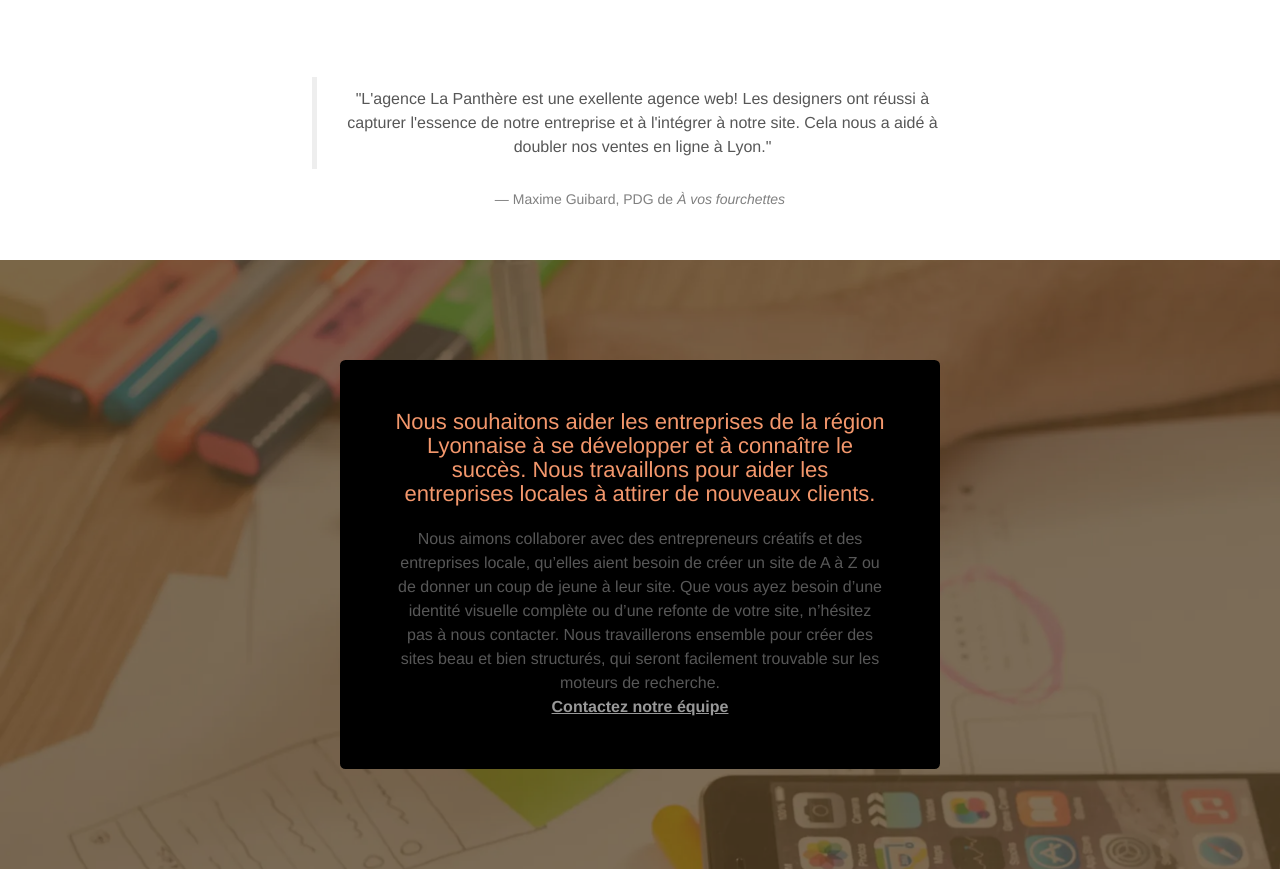
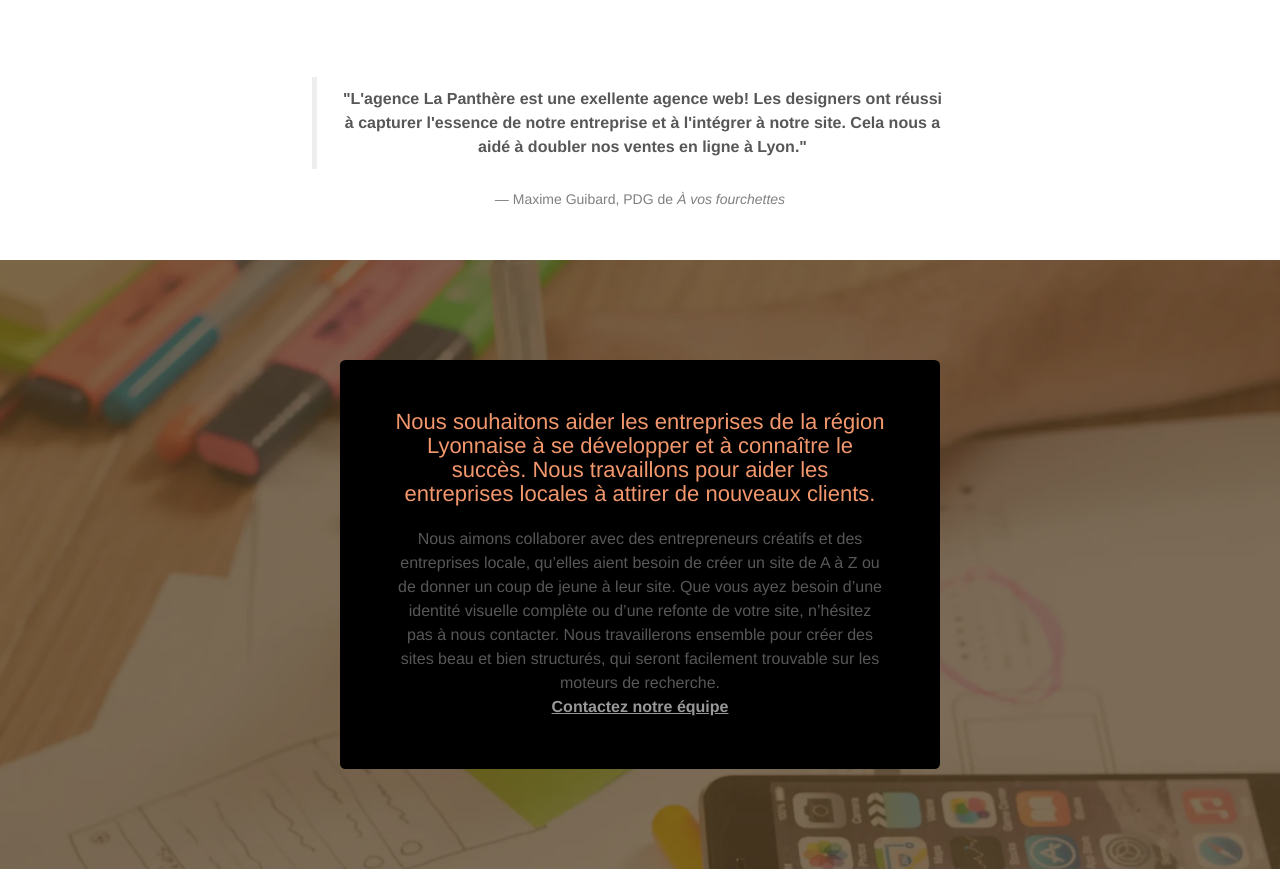
Before and after one commit to GitHubGalaxie/openclassrooms-formation-dev-web-projet-4, a plain HTML site: page index.html in a window 1280 px wide. Shown: the part 986-1870 px from the top of the page. Drawn offline with Linux system fonts and the light colour scheme.

Commit message:
blockquote

```diff
--- a/index.html
+++ b/index.html
@@ -126,8 +126,11 @@
 						<figure>
 							<blockquote>
 								<p>
-									"L'agence La Panthère est une exellente agence web! Les designers ont réussi à capturer l'essence de
-									notre entreprise et à l'intégrer à notre site. Cela nous a aidé à doubler nos ventes en ligne à Lyon."
+									<b>
+										"L'agence La Panthère est une exellente agence web! Les designers ont réussi à capturer l'essence de
+										notre entreprise et à l'intégrer à notre site. Cela nous a aidé à doubler nos ventes en ligne à
+										Lyon."
+									</b>
 								</p>
 							</blockquote>
 							<figcaption>— Maxime Guibard, PDG de <cite>À vos fourchettes</cite></figcaption>
```
